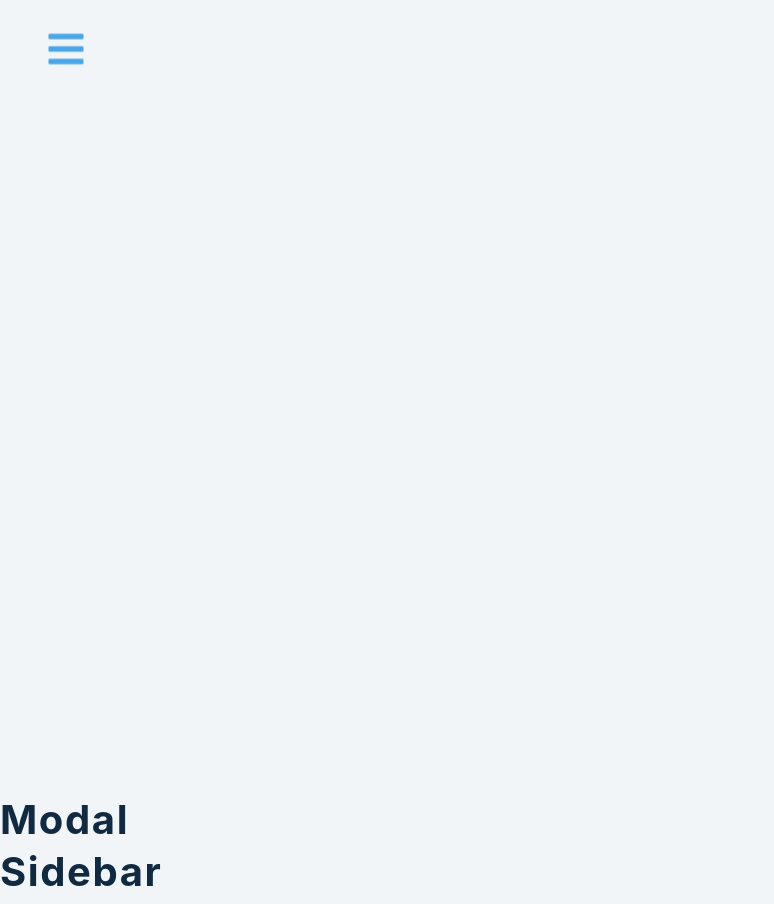
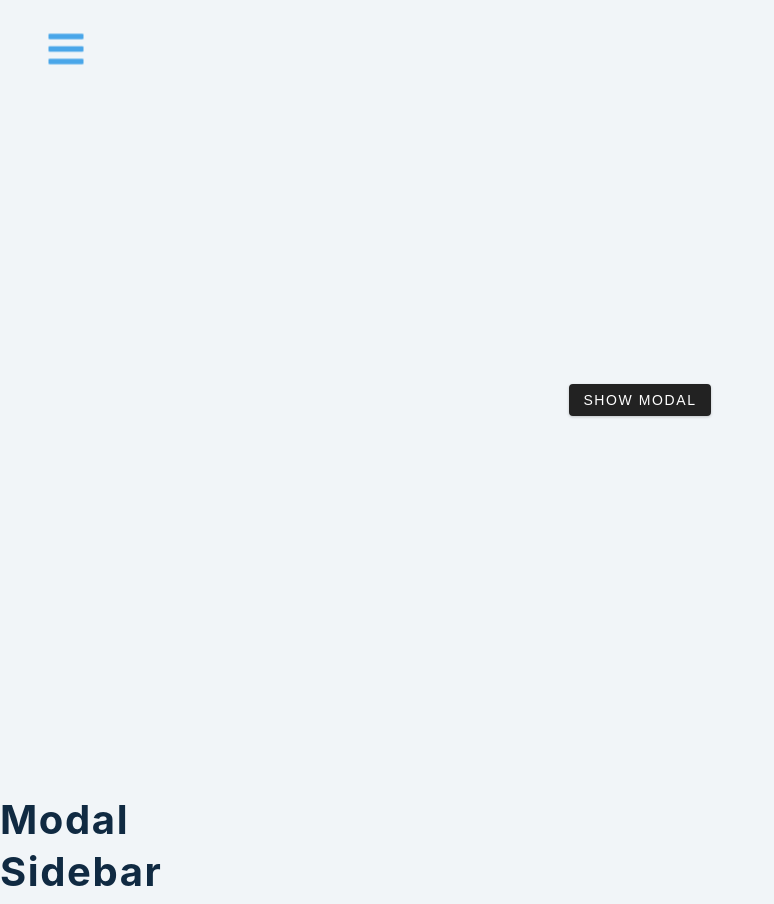
Before and after one commit to o0p/modal-sidebar-react-, a React (Create React App) app: page / in a window 1280 px wide. Shown: the whole page, without its empty margins (0-774 px from the left). Built offline with nearby package versions, Linux system fonts and the light colour scheme.

Commit message:
Add show modal

```diff
--- a/src/Home.js
+++ b/src/Home.js
@@ -7,6 +7,7 @@ const Home = () => {
       <button className="sidebar-toggle">
         <FaBars />
       </button>
+      <button className="btn">show modal</button>
     </main>
   );
 };
```
